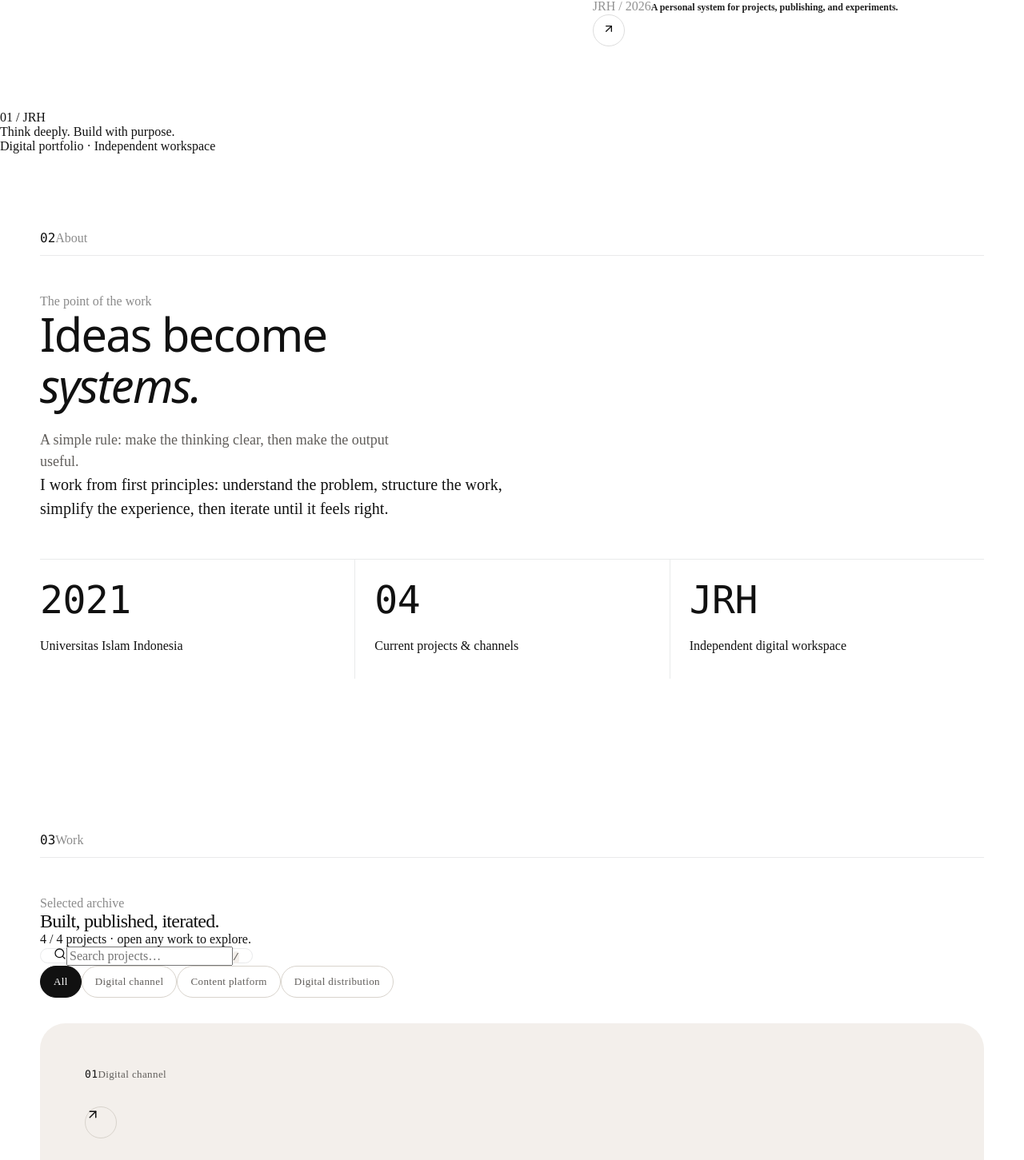
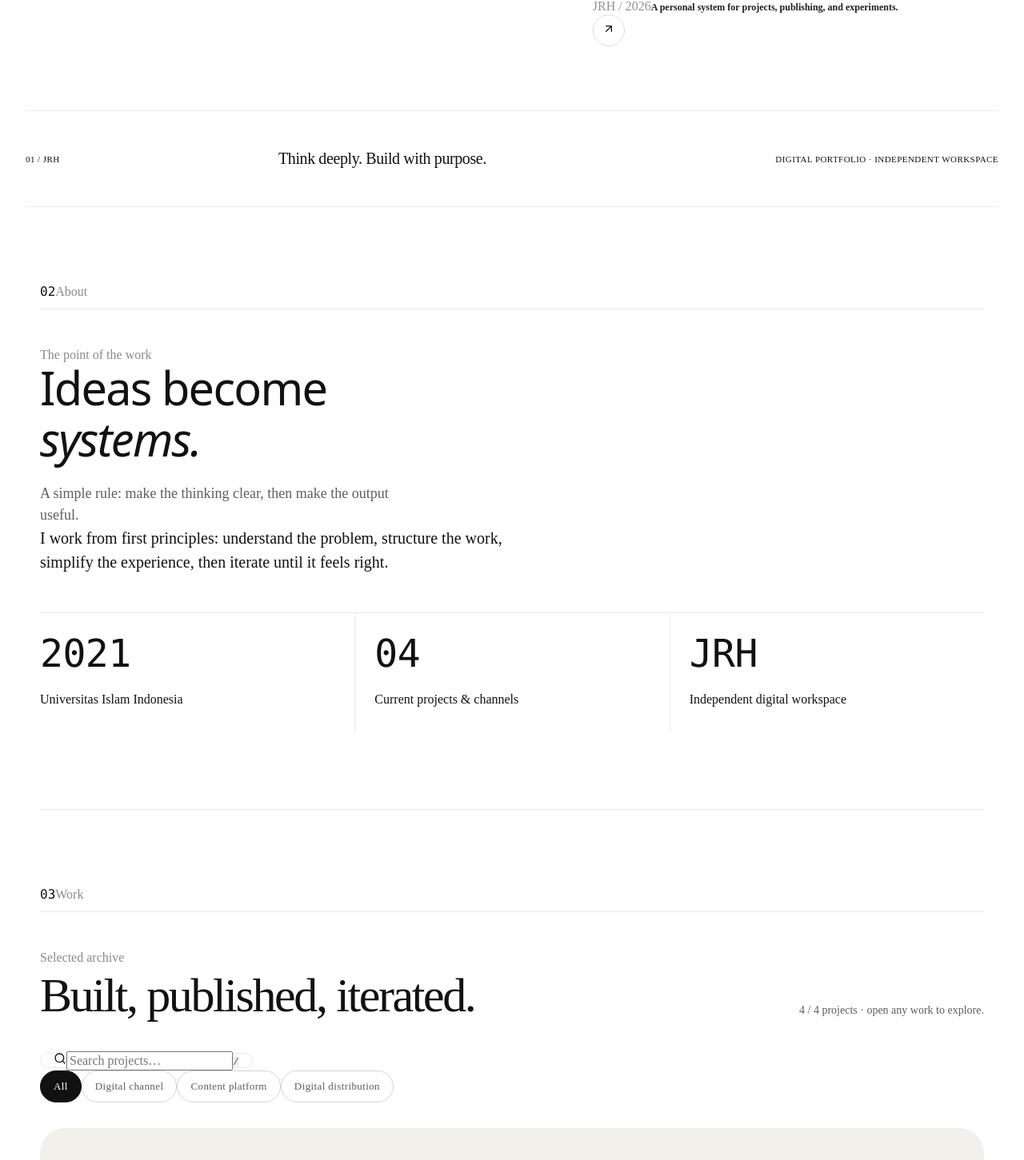
Before and after one commit to LionerHakim/JRHs, a React (Vite) app: page / in a window 1280 px wide. Shown: the part 748-2199 px from the top of the page at 80% size. Built offline with nearby package versions, Linux system fonts and the light colour scheme.

Commit message:
design: connect organic editorial sections

```diff
--- a/src/future.css
+++ b/src/future.css
@@ -298,3 +298,23 @@ img{content-visibility:auto!important}
   .hero,.signal-strip,.section,.statement,.cta-section{max-width:none!important}
   .statement p{margin-inline:0!important}
 }
+
+
+/* Organic composition — structural layer */
+.organic-page{width:100%;overflow:hidden}
+.organic-hero{border-bottom:1px solid #e9eaeb}
+.organic-intro{width:min(1280px,calc(100% - 64px));margin:0 auto;min-height:120px;display:grid;grid-template-columns:1fr 2fr 1fr;align-items:center;gap:24px;border-bottom:1px solid #e9eaeb;font-family:var(--font-mono);font-size:11px;letter-spacing:.04em;text-transform:uppercase}
+.organic-intro p{margin:0;font-family:var(--font-sans);font-size:20px;letter-spacing:-.02em;text-transform:none;font-weight:500}
+.organic-intro span:last-child{text-align:right}
+.organic-section{border-bottom:1px solid #e9eaeb}
+.organic-work-head{display:grid;grid-template-columns:minmax(0,1.4fr) minmax(240px,.6fr);gap:48px;align-items:end;margin-bottom:40px}
+.organic-work-head h2{margin:8px 0 0;font-size:clamp(40px,5vw,60px);font-weight:500;letter-spacing:-.04em;line-height:1}
+.organic-work-head p{margin:0;max-width:340px;justify-self:end;color:var(--color-warm-subtle);font-size:14px;line-height:1.6}
+.organic-statement{border-radius:0!important;border-left:0!important;border-right:0!important}
+.organic-contact{border-top:1px solid #e9eaeb}
+@media(max-width:760px){
+ .organic-intro{width:calc(100% - 28px);min-height:150px;grid-template-columns:1fr 1fr;gap:16px}
+ .organic-intro p{grid-column:1/-1;grid-row:1;font-size:18px}
+ .organic-intro span:first-child{grid-row:2}.organic-intro span:last-child{grid-row:2}
+ .organic-work-head{grid-template-columns:1fr;gap:20px}.organic-work-head p{justify-self:start}
+}
```
